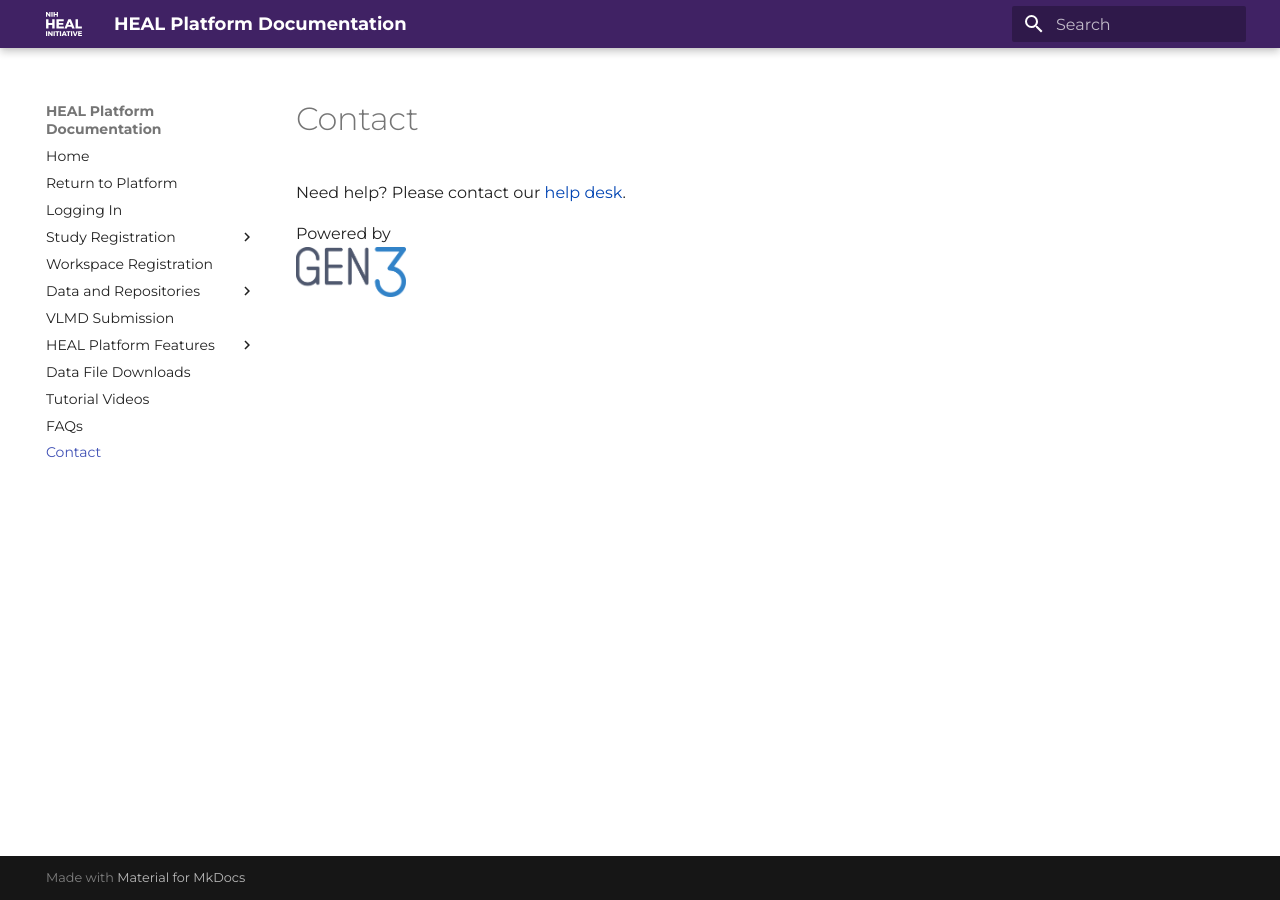
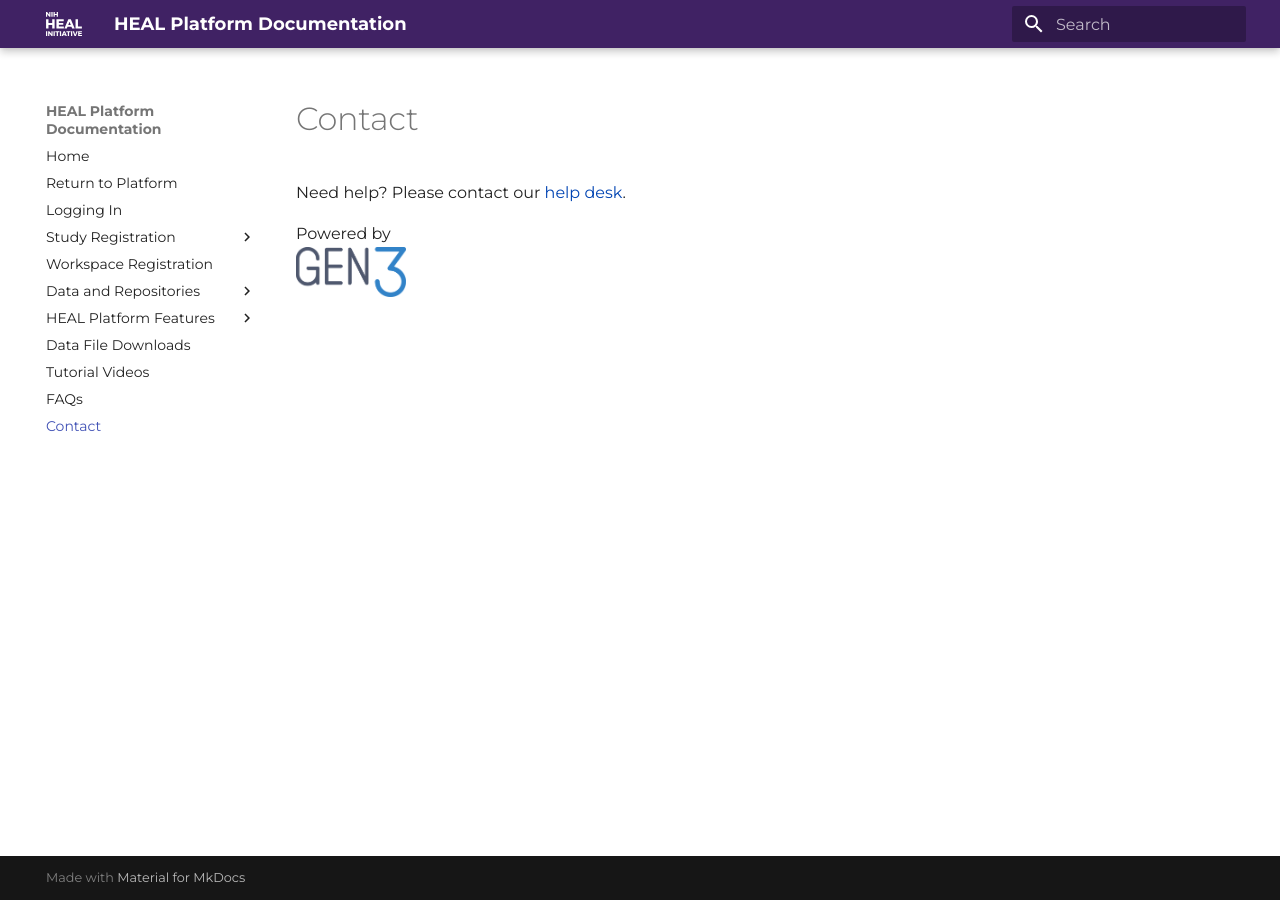
Before and after one commit to HEAL/platform-documentation, an MkDocs documentation site: the page built from docs/contact.md, in a window 1280 px wide. Built offline with MkDocs 1.6.1 and Material for MkDocs 9.7.7, drawn with Linux system fonts in a browser that asks for light colours.

Commit message:
Update mkdocs.yaml

```diff
--- a/mkdocs.yaml
+++ b/mkdocs.yaml
@@ -14,7 +14,6 @@
   - Data and Repositories:
     - Types of Hosted Data: hosted_data_types.md
     - Data Management and Repositories: data_mgmt_and_repos.md
-  - VLMD Submission: vlmd_submission.md
   - HEAL Platform Features:
     - Discovery Page: platform_discovery_page.md
     - Access check/request: platform_request_access.md
```
